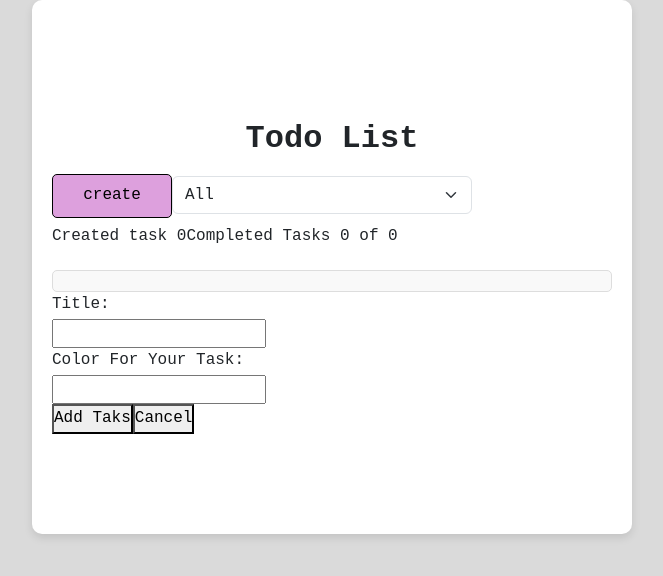
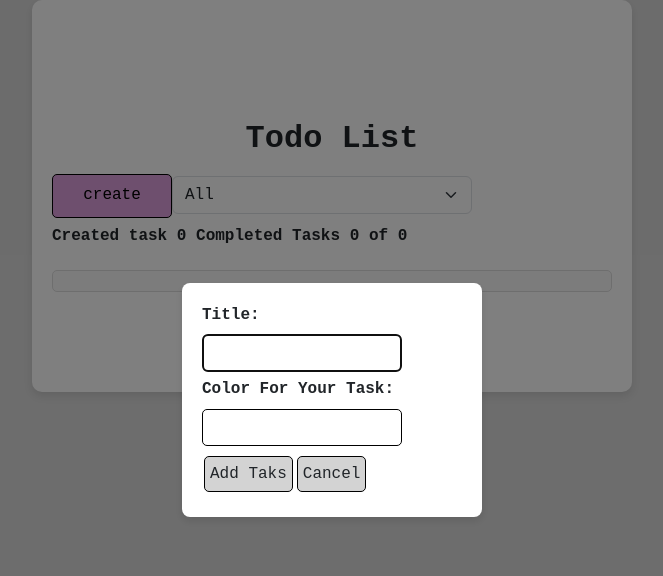
Before and after one commit to tatbatAli/todo-list, a React (Vite) app: page / in a window 1280 px wide. Both pictures are taken after a click on the button "create". Shown: the top 576 px of the page, without its empty margins (308-971 px from the left). Built offline with nearby package versions, Linux system fonts and the light colour scheme.

Commit message:
making the css for the pop out field and fixing some issues

```diff
--- a/src/todoList.jsx
+++ b/src/todoList.jsx
@@ -4,27 +4,17 @@ import "./todoStyle.css"
 
 export default function TodoList(){
     const inputRef = useRef(null)
+    const inputColor = useRef(null)
     const [todos , setTodos] = useState(0)
     const [completedTodos , setCompletedTodos] = useState(0)
     const [createTodo , setCreateTodo] = useState([])
     const [filter , setFilterTodo] = useState("All")
     const [buttonPopOut , setButtonPopOut] = useState(false)
+    const [color , setColor]= useState("")
 
     useEffect(()=>{
         loadTask()
     },[])
-
-
-    const PopOut = (props) =>{
-        return(props.trigger?(
-            <div className="popOut">
-                <div className="popOut-inner">
-                    {props.children}
-                </div>
-            </div>
-        ):""
-        )
-    }
 
     const createTodos = ()=>{
         const todoDate = new Date()
@@ -35,7 +25,8 @@ export default function TodoList(){
                 id : Math.random().toString(36).substr(2, 9),
                 text : inputRef.current.value,
                 date : todoDate.toString(),
-                completed: false
+                completed: false,
+                color: color
             }
             setCreateTodo([...createTodo , todoArray])
             setTodos(todos => todos+1)
@@ -68,21 +59,13 @@ export default function TodoList(){
         }
     }
 
-    // useEffect(()=>{
-    //     const handleEnter=(e)=>{
-    //         if(e.key==="Enter"){
-    //             e.preventDefault()
-    //             createTodos()
-    //         }
-    //     }
-
-    //     if(inputRef.current){
-    //         inputRef.current.addEventListener("keydown" , handleEnter)
-    //     }
-    //     return()=>{
-    //         inputRef.current.removeEventListener("keydown" , handleEnter)
-    //     }
-    // } , [createTodo])
+        const handleEnter=(e)=>{
+            if(e.key==="Enter"){
+                e.preventDefault()
+                createTodos()
+                setButtonPopOut(false)
+            }
+        }
 
     const handleCheckbox = (i)=>{
         setCreateTodo((preTodo=>{
@@ -147,24 +130,34 @@ export default function TodoList(){
         return true
     })
 
+    const PopOut = (props) =>{
+        return(props.trigger?(
+            <div className="popOut">
+                <div className="popOut-inner">
+                    {props.children}
+                </div>
+            </div>
+            ):""
+        )
+    }
+
+    const handleColor = (e)=>{
+        setColor(e.target.value)
+    }
     return(
         <div id="todolist-container" className="">
             <h1 id="title">Todo List </h1>
-            {/* <input type="text"
-            ref={inputRef}
-            autoFocus
-            className="input-field" /> */}
             <button onClick={()=>{setButtonPopOut(true)}}  className="create-btn">create</button>
             <select onChange={handleSelect} id="select" className="form-select">
                 <option value="All">All</option>
                 <option value="Incompleted"  >Incomplete</option>
                 <option value="Completed" >Completed</option>
             </select><br />
-            <span className="span">Created task {todos}</span>
+            <span className="span">Created task {todos} </span>
             <span className="span">Completed Tasks {completedTodos} of {todos}</span>
             <div id="tasks-container">
                 {filterTodo.map((todo )=>(
-                    <div key={todo.id}>
+                    <div key={todo.id} style={{background:todo.color}}>
                         <input type="checkbox"
                         className="form-check-input" id="flexCheckDefault"
                         checked={todo.completed}  onChange={()=> handleCheckbox(todo.id)} />
@@ -179,11 +172,11 @@ export default function TodoList(){
             </div>
             <PopOut trigger={buttonPopOut}>
                 <label htmlFor="">Title:</label><br />
-                <input type="text" ref={inputRef}/><br />
+                <input type="text" ref={inputRef} className="input-field" onKeyDown={handleEnter} autoFocus/><br />
                 <label htmlFor="">Color For Your Task:</label><br />
-                <input type="text" /><br />
-                <button onClick={createTodos}>Add Taks</button>
-                <button onClick={()=>{props.setTrigger(false)}}>Cancel</button>
+                <input type="text" className="input-field" ref={inputColor} onChange={handleColor}/><br />
+                <button onClick={()=>{createTodos(); setButtonPopOut(false)}} className="btn btn-outline-dark todo-btn">Add Taks</button>
+                <button onClick={()=>{setButtonPopOut(false)}} className="btn btn-outline-dark todo-btn">Cancel</button>
             </PopOut>
         </div>
     )
--- a/src/todoStyle.css
+++ b/src/todoStyle.css
@@ -24,6 +24,7 @@ body {
     border-radius: 10px;
     box-shadow: 0 4px 8px rgba(0, 0, 0, 0.1);
     margin: 0 auto; /* Horizontally center for smaller screens */
+    font-weight: bolder;
 }
 
 
@@ -85,3 +86,23 @@ input[type="checkbox"]{
 label{
     vertical-align: middle;
 }
+.popOut {
+    position: fixed;
+    top: 0;
+    left: 0;
+    width: 100%;
+    height: 100%;
+    display: flex;
+    justify-content: center;
+    align-items: center;
+    background-color: rgba(0, 0, 0, 0.5);
+    z-index: 1000;
+}
+
+.popOut-inner {
+    background-color: white;
+    border-radius: 8px;
+    padding: 20px;
+    box-shadow: 0 4px 8px rgba(0, 0, 0, 0.1);
+    width: 300px;
+}
```
